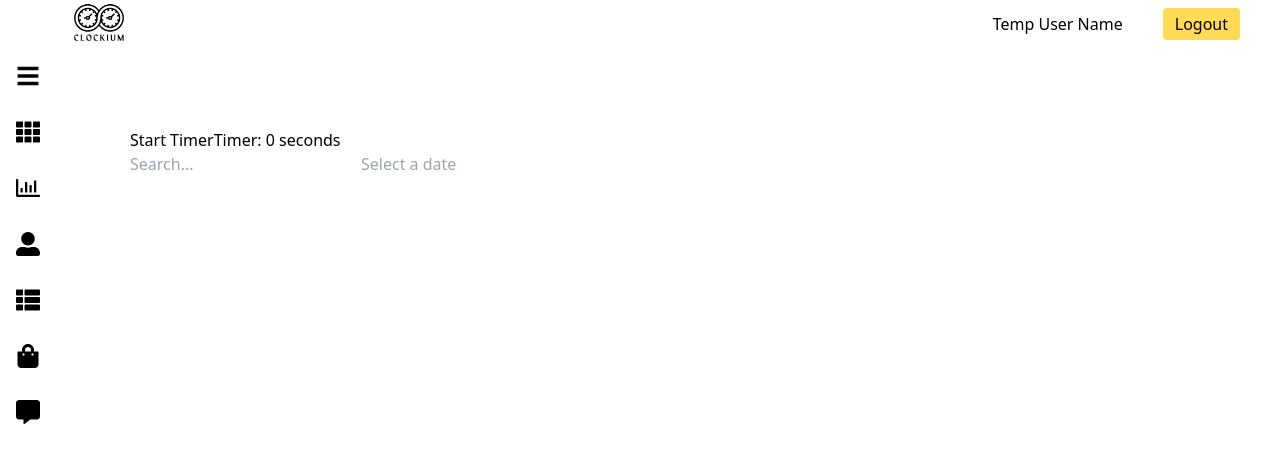
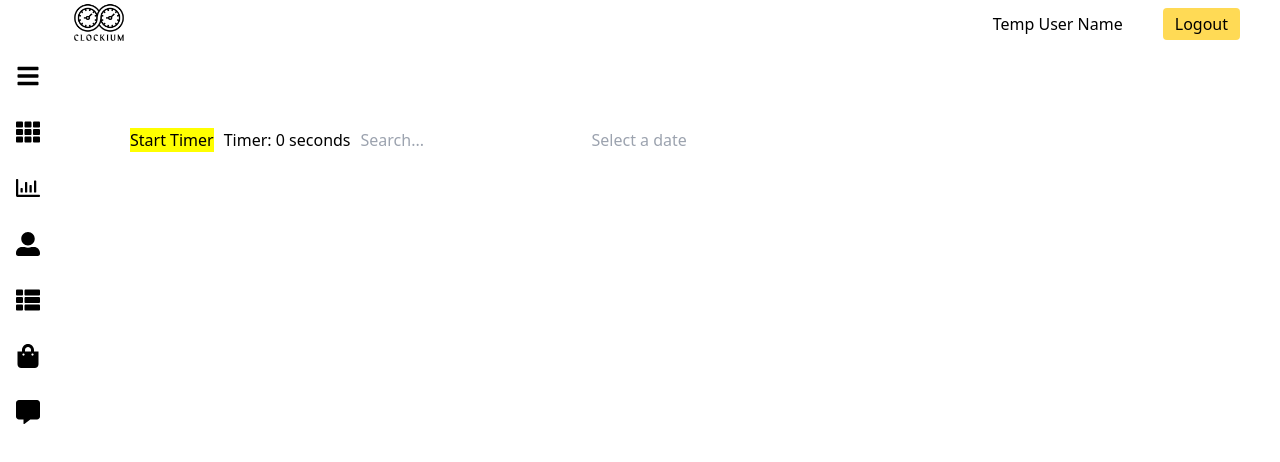
Before and after one commit to prince-bojji/hacktiv, a React (Vite) app in the folder hacktiv/: page /TimeTracker in a window 1280 px wide. Shown: the top 462 px of the page. Built offline with nearby package versions, Linux system fonts and the light colour scheme.

Commit message:
alignment edit

```diff
--- a/hacktiv/src/pages/TimeTracker.jsx
+++ b/hacktiv/src/pages/TimeTracker.jsx
@@ -33,21 +33,30 @@ function TimeTracker(props) {
   return (
     <div>
       <div>
-        <button onClick={timerRunning ? stopTimer : startTimer}>
+        <button
+          onClick={timerRunning ? stopTimer : startTimer}
+          style={{
+            backgroundColor: 'yellow',
+            color: 'black',
+            marginRight: '10px', // Add margin for spacing
+          }}
+        >
           {timerRunning ? 'Stop Timer' : 'Start Timer'}
         </button>
         <span>Timer: {timerValue} seconds</span>
-      </div>
         <input
           type="text"
           placeholder="Search..."
           onChange={(e) => props.onSearchChange(e.target.value)}
+          style={{ marginLeft: '10px' }} // Add margin for spacing
         />
         <DatePicker
           selected={selectedDate}
           onChange={handleDateChange}
           placeholderText="Select a date"
+          style={{ marginLeft: '10px' }} // Add margin for spacing
         />
+      </div>
     </div>
   );
 }
```
Lines whose indentation alone changed are shown as unchanged.
